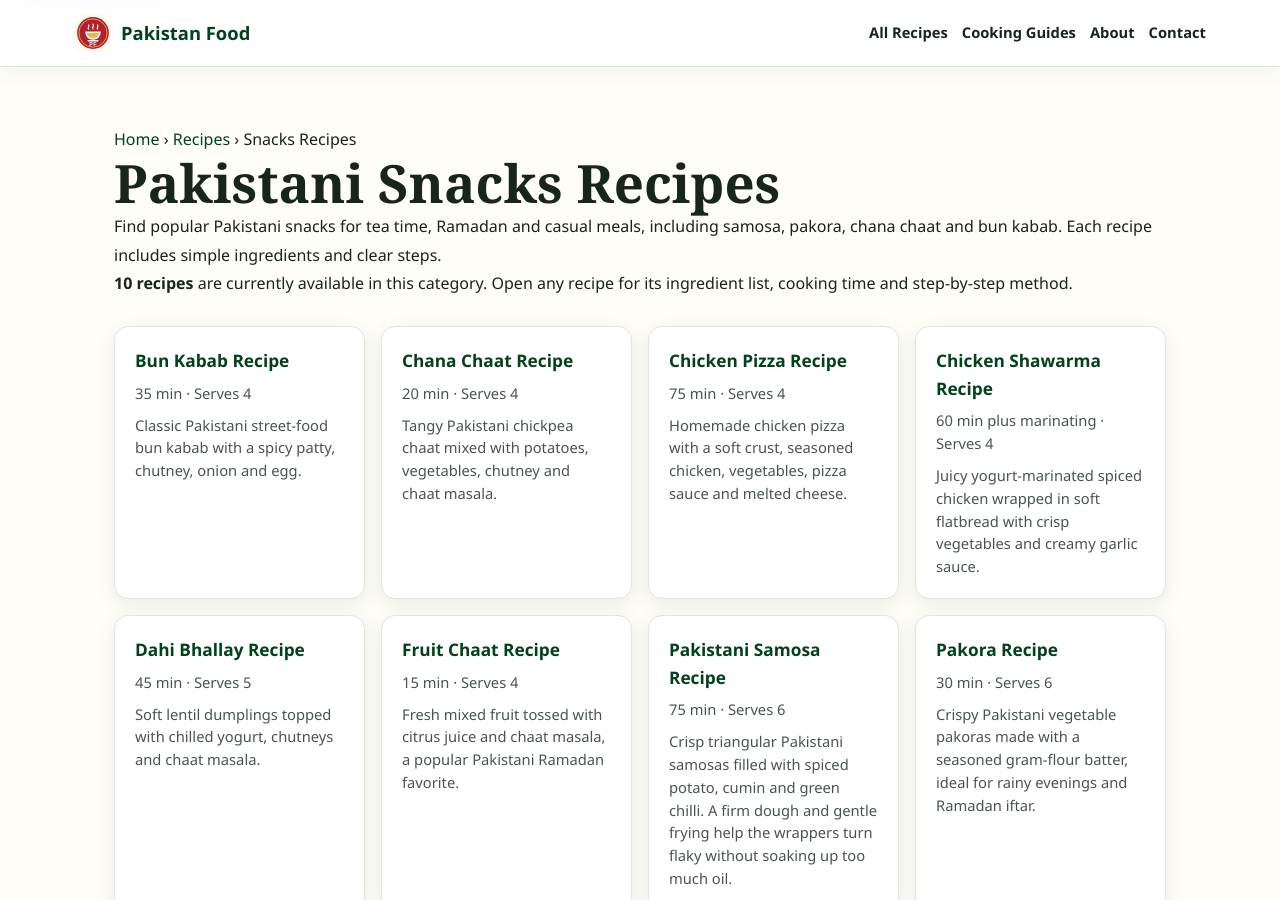
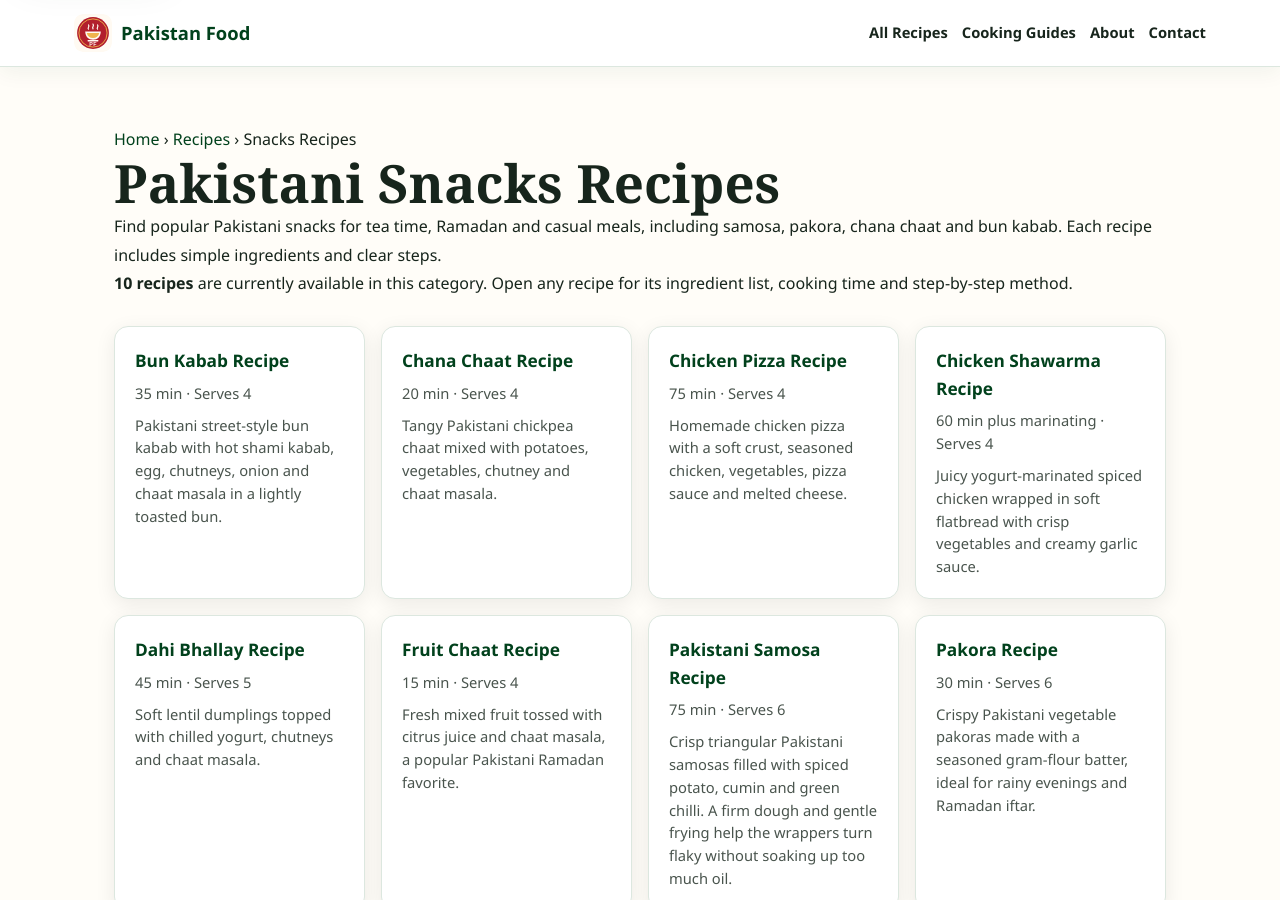
Before and after one commit to manazarali01-hub/pakistan-food, a Jekyll site: the page built from recipes/snacks/index.html, in a window 1280 px wide and 900 px high. Built offline with Jekyll 4.4.1, drawn with Linux system fonts in a browser that asks for light colours; some of the changed lines change nothing that is shown.

Commit message:
Improve Bun Kabab recipe instructions

```diff
--- a/_data/recipes/bun-kabab.json
+++ b/_data/recipes/bun-kabab.json
@@ -1 +1,27 @@
-{"id":48,"name":"Bun Kabab","category":"Snacks","time":"35 min","serves":4,"image":"https://commons.wikimedia.org/wiki/Special:FilePath/Bun_Kabab.JPG?width=900","description":"Classic Pakistani street-food bun kabab with a spicy patty, chutney, onion and egg.","ingredients":["4 burger buns","4 shami kababs","2 eggs","1 onion sliced","Green chutney","Tamarind chutney","Chaat masala","Oil"],"method":["Shallow fry the kababs.","Cook beaten egg and coat or top kababs.","Toast buns lightly.","Spread chutneys on buns.","Add kabab, onion and chaat masala and serve hot."]}
+{
+  "id": 48,
+  "name": "Bun Kabab",
+  "category": "Snacks",
+  "time": "35 min",
+  "serves": 4,
+  "image": "https://commons.wikimedia.org/wiki/Special:FilePath/Bun_Kabab.JPG?width=900",
+  "description": "Pakistani street-style bun kabab with hot shami kabab, egg, chutneys, onion and chaat masala in a lightly toasted bun.",
+  "ingredients": [
+    "4 burger buns",
+    "4 prepared shami kababs",
+    "2 eggs, lightly beaten",
+    "1 medium onion, thinly sliced",
+    "Green chutney, as needed",
+    "Tamarind chutney, as needed",
+    "Chaat masala, to taste",
+    "Cooking oil, for frying and toasting"
+  ],
+  "method": [
+    "Heat a little oil in a pan and shallow-fry the prepared shami kababs until hot through and browned on both sides.",
+    "Season the beaten eggs lightly if desired, pour into the pan and cook as a thin omelette; divide it among the four buns or coat the kababs in egg according to your preferred bun-kabab style.",
+    "Split the buns and toast the cut sides lightly on the pan so they are warm without becoming hard.",
+    "Spread green chutney and tamarind chutney over the toasted buns, adjusting the sweet, sour and spicy balance to taste.",
+    "Place a hot kabab and egg in each bun, then add sliced onion and a light sprinkle of chaat masala.",
+    "Close the buns and serve immediately while the kabab is hot and the bread is still lightly crisp at the edges."
+  ]
+}
```
